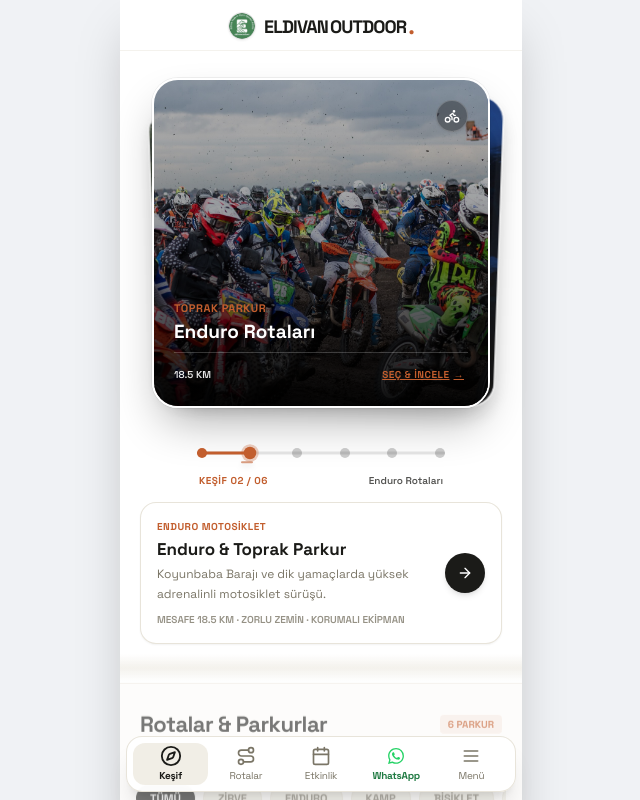
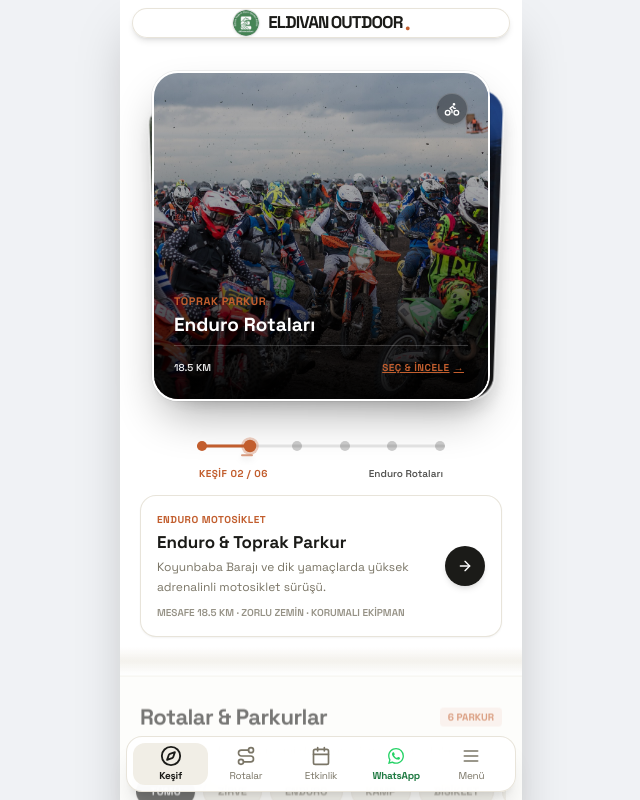
Before and after one commit to Barotello/EldivanOutdoor, a React (Vite) app: page / in a window 1280 px wide. Shown: the top 800 px of the page, without its empty margins (319-959 px from the left). Built offline with nearby package versions, Linux system fonts and the light colour scheme; some icons are missing.

Commit message:
style: üstteki Eldivan Outdoor başlığını alt menü gibi yuvarlatılmış (rounded-2xl) yüzen kapsayıcıya dönüştür

```diff
--- a/src/components/Header.jsx
+++ b/src/components/Header.jsx
@@ -2,20 +2,23 @@ import React from 'react';
 
 export default function Header() {
   return (
-    <header className="sticky top-0 z-40 bg-white/95 backdrop-blur-md px-3.5 pt-[max(12px,env(safe-area-inset-top))] pb-2.5 flex items-center justify-center border-b border-light-outline-variant/40">
+    <header className="sticky top-0 z-40 w-full flex justify-center pointer-events-none px-3 pt-[max(8px,env(safe-area-inset-top))] pb-1.5">
+      {/* Alt menü gibi yuvarlatılmış (border-radius: rounded-2xl) yüzen kapsayıcı */}
+      <div className="w-full max-w-[390px] h-13 bg-white/95 backdrop-blur-lg rounded-2xl shadow-md border border-light-outline-variant/80 flex items-center justify-center px-4 pointer-events-auto transition-all">
         {/* Ortalanmış Logo & Marka İsmi */}
-      <a href="#kesif" className="flex items-center justify-center gap-2 no-underline">
+        <a href="#kesif" className="flex items-center justify-center gap-2 no-underline select-none">
           <img
             src="/images/app-icon.png"
             alt="Eldivan Outdoor İkonu"
             className="w-7 h-7 rounded-full shadow-sm border border-black/10 object-cover flex-shrink-0"
           />
-        <div className="font-headline font-black text-[18px] tracking-tighter text-ink flex items-center gap-0.5">
+          <div className="font-headline font-black text-[17px] tracking-tighter text-ink flex items-center gap-0.5">
             <span>ELDIVAN</span>
             <span className="text-ink">OUTDOOR</span>
-          <span className="text-accent text-[22px] leading-none">.</span>
+            <span className="text-accent text-[20px] leading-none">.</span>
           </div>
         </a>
+      </div>
     </header>
   );
 }
```
Lines whose indentation alone changed are shown as unchanged.
